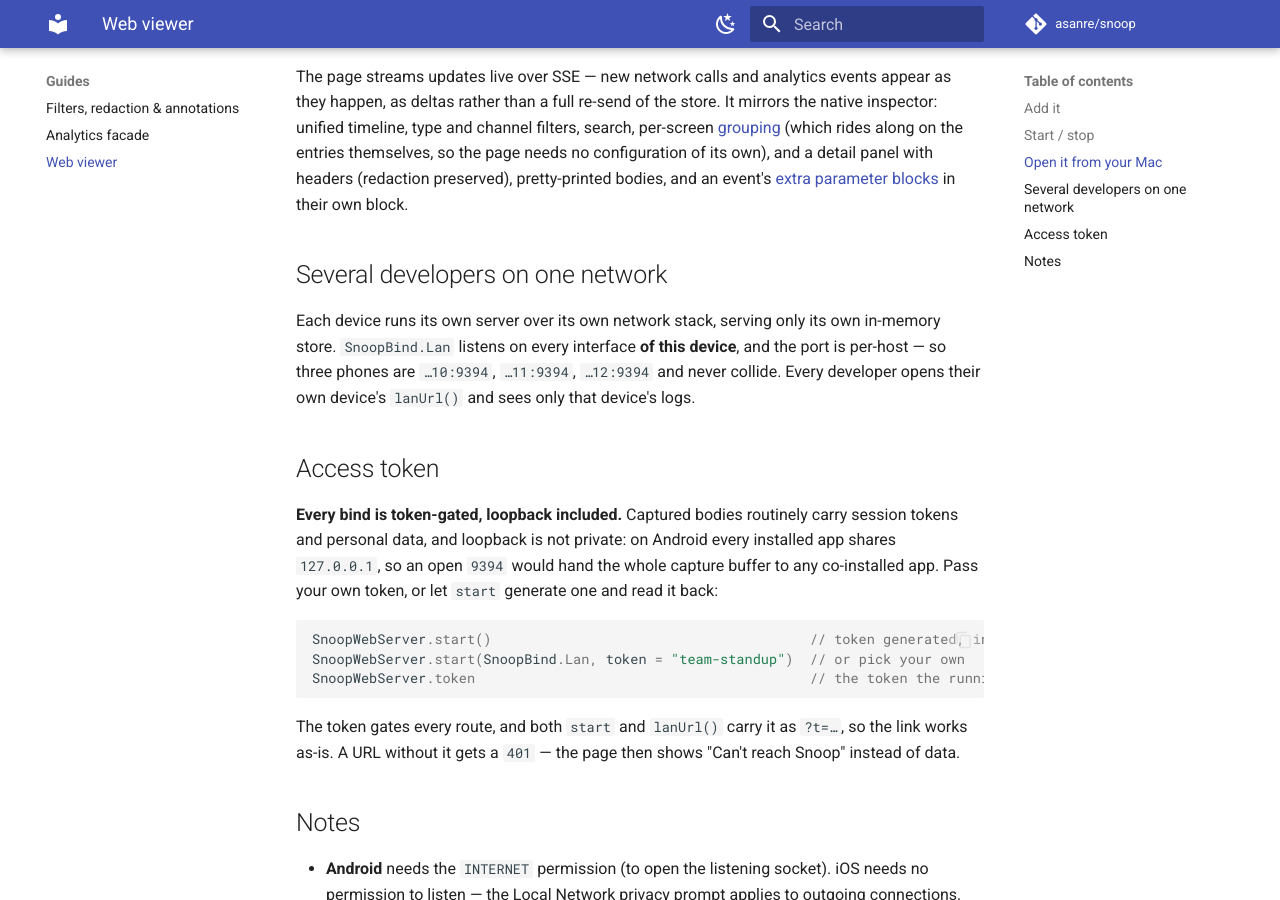
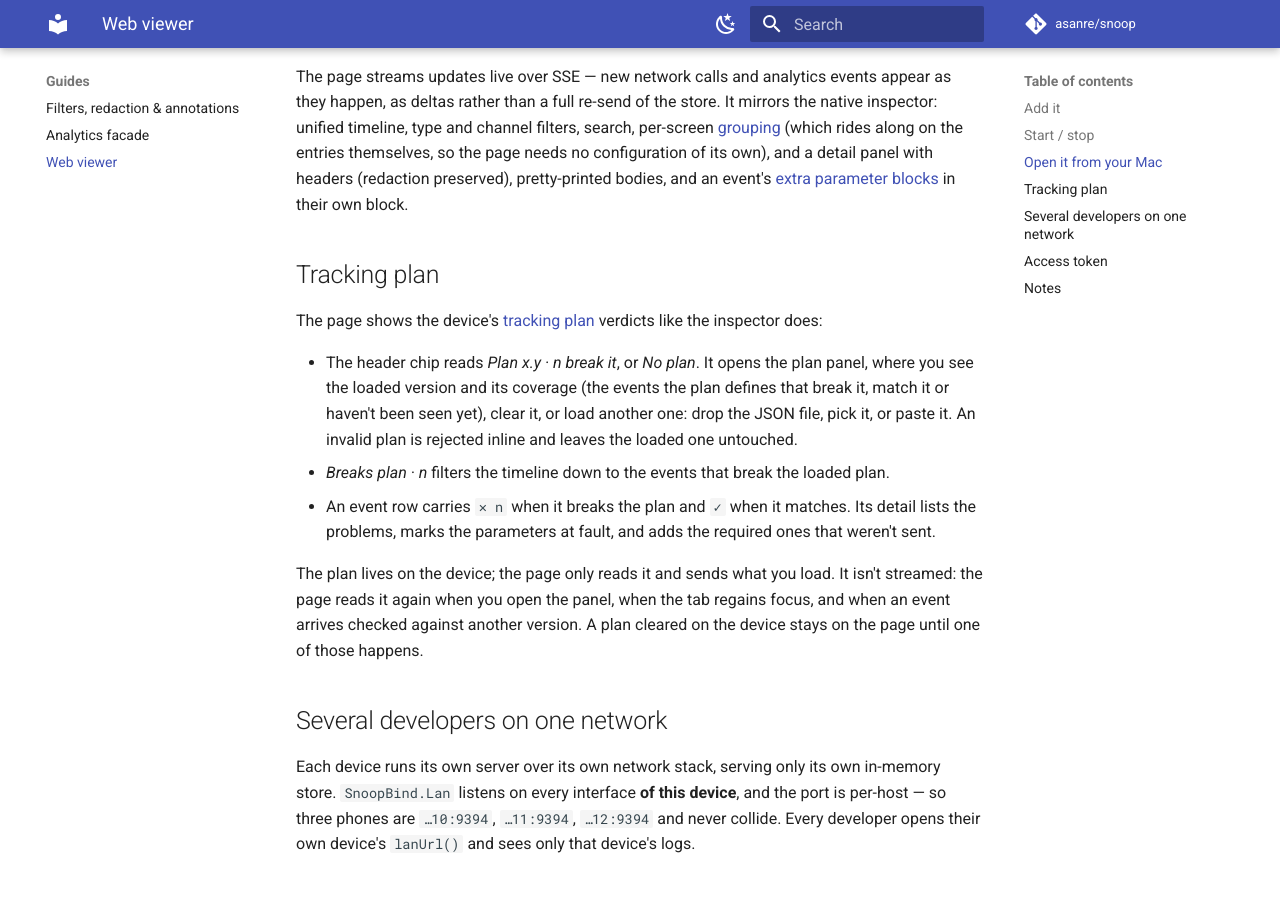
Before and after one commit to asanre/verivent, an MkDocs documentation site: the page built from docs/web-viewer.md, in a window 1280 px wide and 900 px high, scrolled down 1489 px. Built offline with MkDocs 1.6.1 and Material for MkDocs 9.7.7, drawn with Linux system fonts in a browser that asks for light colours; comment, search, counter and statistics services are not loaded.

Commit message:
docs: show the plan's verdicts in the web viewer and warn that patterns aren't anchored

```diff
--- a/docs/web-viewer.md
+++ b/docs/web-viewer.md
@@ -65,6 +65,24 @@ timeline, type and channel filters, search, per-screen
 so the page needs no configuration of its own), and a detail panel with headers (redaction preserved), pretty-printed bodies,
 and an event's [extra parameter blocks](integration-analytics-facade.md#extra-parameter-blocks) in their own block.
 
+## Tracking plan
+
+The page shows the device's [tracking plan](integration-analytics-facade.md#tracking-plan) verdicts
+like the inspector does:
+
+- The header chip reads *Plan x.y · n break it*, or *No plan*. It opens the plan panel, where you
+  see the loaded version and its coverage (the events the plan defines that break it, match it or
+  haven't been seen yet), clear it, or load another one: drop the JSON file, pick it, or paste it.
+  An invalid plan is rejected inline and leaves the loaded one untouched.
+- *Breaks plan · n* filters the timeline down to the events that break the loaded plan.
+- An event row carries `✕ n` when it breaks the plan and `✓` when it matches. Its detail lists the
+  problems, marks the parameters at fault, and adds the required ones that weren't sent.
+
+The plan lives on the device; the page only reads it and sends what you load. It isn't streamed:
+the page reads it again when you open the panel, when the tab regains focus, and when an event
+arrives checked against another version. A plan cleared on the device stays on the page until one
+of those happens.
+
 ## Several developers on one network
 
 Each device runs its own server over its own network stack, serving only its own in-memory store.
```
Also changed, not shown: docs/integration-analytics-facade.md (+6 -2 lines).
